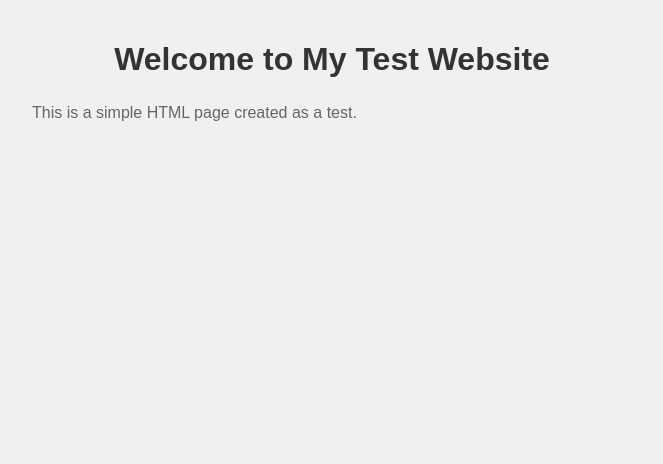
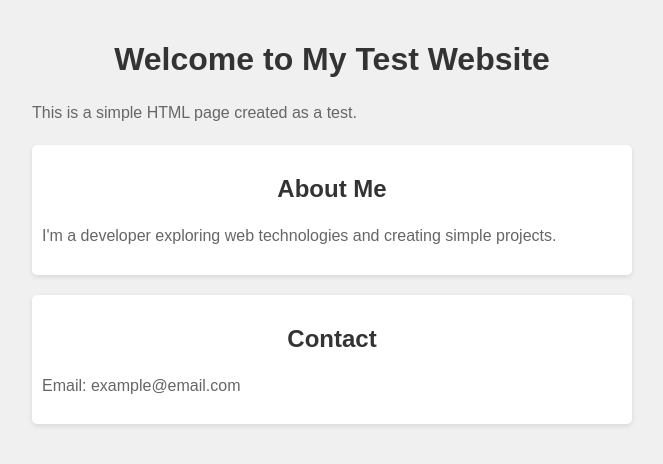
Before and after one commit to annaom9/new-website-test, a plain HTML site: page index.html in a window 1280 px wide. Shown: the whole page, without its empty margins (308-971 px from the left). Drawn offline with Linux system fonts and the light colour scheme.

Commit message:
Add more content to website

```diff
--- a/index.html
+++ b/index.html
@@ -8,5 +8,13 @@
 <body>
     <h1>Welcome to My Test Website</h1>
     <p>This is a simple HTML page created as a test.</p>
+    <section id="about">
+        <h2>About Me</h2>
+        <p>I'm a developer exploring web technologies and creating simple projects.</p>
+    </section>
+    <section id="contact">
+        <h2>Contact</h2>
+        <p>Email: example@email.com</p>
+    </section>
 </body>
 </html>
--- a/styles.css
+++ b/styles.css
@@ -6,7 +6,7 @@ body {
     background-color: #f0f0f0;
 }
 
-h1 {
+h1, h2 {
     color: #333;
     text-align: center;
 }
@@ -15,3 +15,11 @@ p {
     line-height: 1.6;
     color: #666;
 }
+
+section {
+    margin-top: 20px;
+    padding: 10px;
+    background-color: white;
+    border-radius: 5px;
+    box-shadow: 0 2px 5px rgba(0,0,0,0.1);
+}
```
